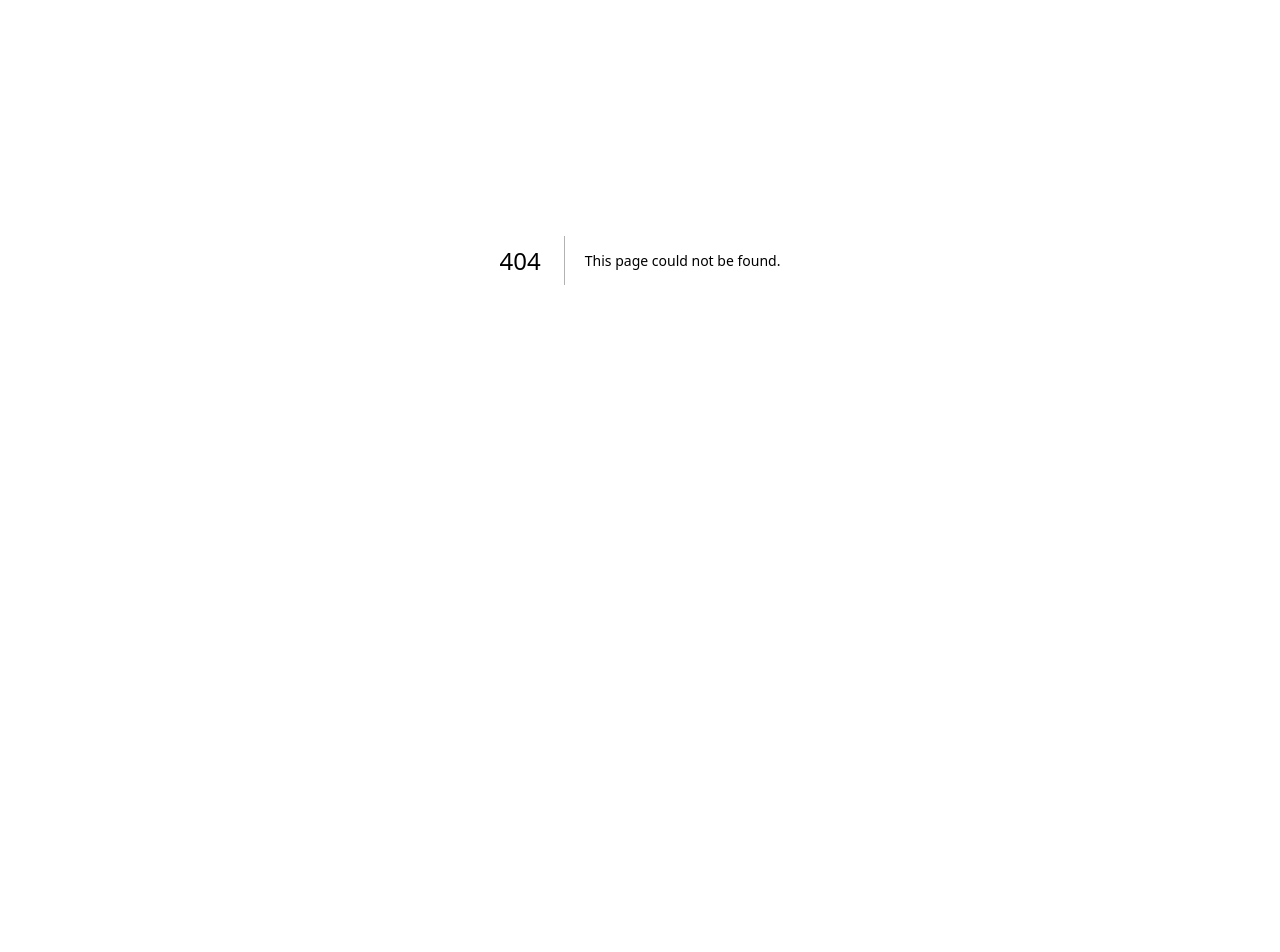
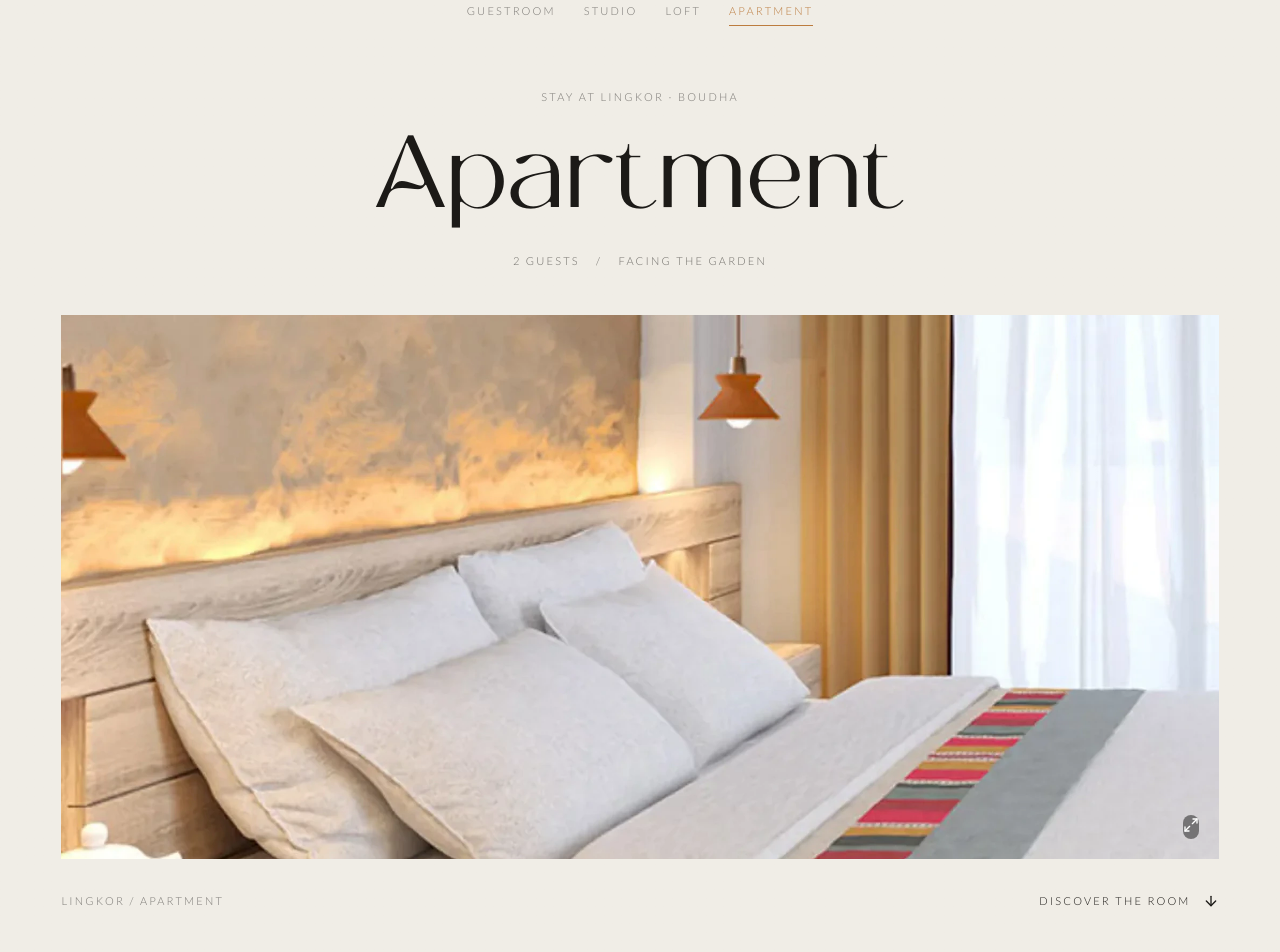
Before and after one commit to Sauravshrestha25/lingkor-frontend, a Next.js app: page /rooms/apartment in a window 1280 px wide. Before the commit this address had no page. Shown: the part 140-1092 px from the top of the page. Before the commit the page ends 800 px from the top, so only its background shows below. Built offline with nearby package versions, Linux system fonts and the light colour scheme.

Commit message:
feat: rename homepage rooms, add per-room detail pages
Guestroom/Studio/Loft/Apartment naming, slugs, headline/description fields;
RoomCard drops guest count and detail line, View Details links to a real
/rooms/[slug] page instead of an anchor.

```diff
--- /dev/null
+++ b/app/rooms/[slug]/page.tsx
@@ -0,0 +1,100 @@
+import type { Metadata } from "next";
+import Link from "next/link";
+import { notFound } from "next/navigation";
+import { ArrowLeft, ArrowRight, ArrowDown } from "lucide-react";
+import { Photo } from "@/components/media/Photo";
+import Footer from "@/features/navigation/components/Footer";
+import EnquireForm from "@/features/enquiry/components/EnquireForm";
+import { ROOMS, roomBySlug } from "@/features/rooms/data/rooms";
+import { RoomPhoto } from "@/features/rooms/components/RoomPhoto";
+import { Button } from "@/components/shared/button";
+
+type Props = { params: Promise<{ slug: string }> };
+
+export function generateStaticParams() {
+  return ROOMS.map(({ slug }) => ({ slug }));
+}
+
+export async function generateMetadata({ params }: Props): Promise<Metadata> {
+  const room = roomBySlug((await params).slug);
+  if (!room) notFound();
+  return {
+    title: `${room.name} — Rooms at Lingkor`,
+    description: room.description,
+    openGraph: { title: `${room.name} — Lingkor`, description: room.description, images: [`/images/rooms/${room.id}.webp`] },
+  };
+}
+
+export default async function RoomPage({ params }: Props) {
+  const room = roomBySlug((await params).slug);
+  if (!room) notFound();
+  const nextRoom = ROOMS[(ROOMS.indexOf(room) + 1) % ROOMS.length];
+
+  return (
+    <main className="w-full bg-canvas text-ink">
+      <header className="shell-px pt-32 pb-9 sm:pt-36 md:pb-12">
+        <nav aria-label="Room types" className="flex flex-wrap justify-center gap-x-7 gap-y-4">
+          {ROOMS.map((item) => (
+            <Link key={item.slug} href={`/rooms/${item.slug}`} aria-current={item.slug === room.slug ? "page" : undefined} className={`text-label border-b pb-2 uppercase transition-colors hover:text-brick ${item.slug === room.slug ? "border-brick text-brick" : "border-transparent text-ink/55"}`}>
+              {item.name}
+            </Link>
+          ))}
+        </nav>
+        <div className="mt-12 text-center md:mt-16">
+          <p className="text-label uppercase text-ink/55">Stay at Lingkor · Boudha</p>
+          <h1 className="mt-6 font-display text-[clamp(3.5rem,8vw,7rem)] leading-none">{room.name}</h1>
+          <p className="mt-6 text-label uppercase text-ink/60">{room.size} <span aria-hidden="true" className="mx-3">/</span> {room.note}</p>
+        </div>
+      </header>
+
+      <section aria-label={`${room.name} photograph`} className="px-4 md:shell-px">
+        <RoomPhoto key={room.slug} room={room} />
+        <div className="mt-5 flex items-center justify-between gap-6">
+          <span className="text-label uppercase text-ink/55">Lingkor / {room.name}</span>
+          <Button asChild><a href="#room-details" className="inline-flex min-h-11 items-center gap-3 text-label uppercase hover:text-brick">Discover the room <ArrowDown aria-hidden="true" className="size-4" /></a></Button>
+        </div>
+      </section>
+
+      <section id="room-details" className="shell-px section-y scroll-mt-28">
+        <div className="mx-auto grid max-w-6xl gap-12 md:grid-cols-2 md:gap-20">
+          <div>
+            <p className="text-label uppercase text-brick">The {room.name}</p>
+            <h2 className="mt-7 max-w-[16ch] font-display text-section">{room.headline}</h2>
+          </div>
+          <div>
+            <p className="text-body leading-relaxed text-ink/75">{room.description}</p>
+            <dl className="mt-9 border-t border-ink/15">
+              <div className="flex justify-between gap-6 border-b border-ink/15 py-5"><dt className="text-label uppercase text-ink/55">Occupancy</dt><dd className="text-sm">{room.size}</dd></div>
+              <div className="flex justify-between gap-6 border-b border-ink/15 py-5"><dt className="text-label uppercase text-ink/55">Character</dt><dd className="text-right text-sm">{room.note}</dd></div>
+            </dl>
+            <Button asChild><a href="#room-enquiry" className="mt-9 inline-flex min-h-14 items-center justify-center gap-5 text-label uppercase"><span className="text-trim">Enquire about this room</span><ArrowRight aria-hidden="true" className="size-4" /></a></Button>
+          </div>
+        </div>
+      </section>
+
+      <section id="room-enquiry" className="scroll-mt-24 bg-surface shell-px section-y">
+        <div className="mx-auto grid max-w-6xl gap-12 md:grid-cols-2 md:gap-20">
+          <div>
+            <p className="text-label uppercase text-brick">Make yourself at home</p>
+            <h2 className="mt-7 font-display text-section">Your stay,<br />at your pace.</h2>
+            <p className="mt-8 max-w-[34ch] text-body text-ink/65">Tell us your dates and who is coming. We will be in touch with availability and rates for the {room.name}.</p>
+          </div>
+          <EnquireForm key={room.slug} roomName={room.name} />
+        </div>
+      </section>
+
+      <section className="shell-px section-y" aria-labelledby="next-room-heading">
+        <div className="mb-9 flex items-center justify-between gap-5">
+          <h2 id="next-room-heading" className="text-label uppercase text-ink/55">Another way to stay</h2>
+          <Button asChild><Link href="/rooms" className="inline-flex min-h-11 items-center gap-3 text-label uppercase hover:text-brick"><ArrowLeft aria-hidden="true" className="size-4" />All rooms</Link></Button>
+        </div>
+        <Link href={`/rooms/${nextRoom.slug}`} className="group relative block overflow-hidden text-white">
+          <Photo src={`/images/rooms/${nextRoom.id}.webp`} alt={`${nextRoom.name} at Lingkor`} sizes="90vw" className="h-[45svh] min-h-72" imgClassName="transition-transform duration-700 group-hover:scale-[1.03]" />
+          <div className="absolute inset-0 bg-linear-to-t from-black/65 via-black/10 to-transparent" />
+          <div className="absolute inset-x-0 bottom-0 flex items-end justify-between gap-6 p-7 md:p-12"><div><p className="text-label uppercase">Discover the {nextRoom.name}</p><p className="mt-4 font-display text-[clamp(2.5rem,5vw,5rem)] leading-none">{nextRoom.name}</p></div><ArrowRight aria-hidden="true" strokeWidth={1} className="size-9 transition-transform group-hover:translate-x-2" /></div>
+        </Link>
+      </section>
+      <Footer background="surface" />
+    </main>
+  );
+}
--- a/features/rooms/components/RoomCard.tsx
+++ b/features/rooms/components/RoomCard.tsx
@@ -1,13 +1,8 @@
 import { Astroid } from "lucide-react";
+import Link from "next/link";
 import { Photo } from "@/components/media/Photo";
-import { Label } from "@/components/ui";
-
-type Room = {
-  id: string;
-  name: string;
-  note: string;
-  size: string;
-};
+import type { Room } from "../data/rooms";
+import { Button } from "@/components/shared/button";
 
 export function RoomCard({
   room,
@@ -25,7 +20,7 @@ export function RoomCard({
   const Heading = headingLevel;
 
   return (
-    <article className={`group ${className}`}>
+    <article id={room.id} className={`group ${className}`}>
       {/* Same frame the spaces cards carry, so a room and a space read as two
           views of one house rather than two components. */}
       <div className="relative outline-1 outline-solid outline-amber-300 outline-offset-[10px]">
@@ -44,12 +39,14 @@ export function RoomCard({
         />
       </div>
 
-      <div className="mt-6 flex items-baseline justify-between pt-2">
-        <div>
-          <Heading className="font-display text-sub">{room.name}</Heading>
-          <Label className="mt-6 block font-sub opacity-80">{room.note}</Label>
-        </div>
-        <Label className="shrink-0">{room.size}</Label>
+      <div className="mt-6 flex flex-wrap items-center justify-between gap-x-4 gap-y-2 pt-2">
+        <Heading className="font-display text-sub">{room.name}</Heading>
+        <Button asChild><Link
+          href={`/rooms/${room.slug}`}
+          className="text-label uppercase"
+        >
+          View Details
+        </Link></Button>
       </div>
     </article>
   );
--- /dev/null
+++ b/features/rooms/components/RoomPhoto.tsx
@@ -0,0 +1,29 @@
+"use client";
+
+import { useRef } from "react";
+import Image from "next/image";
+import { Maximize2, X } from "lucide-react";
+import { Photo } from "@/components/media/Photo";
+import type { Room } from "../data/rooms";
+import { Button } from "@/components/shared/button";
+
+export function RoomPhoto({ room }: { room: Room }) {
+  const dialog = useRef<HTMLDialogElement>(null);
+  const src = `/images/rooms/${room.id}.webp`;
+  return (
+    <>
+      <div className="group relative w-full text-white">
+        <Photo src={src} alt={`${room.name} — ${room.note}`} sizes="(min-width: 768px) 90vw, 100vw" preload className="h-[58svh] min-h-80 md:h-[68svh]" imgClassName="transition-transform duration-1000 group-hover:scale-[1.015]" />
+        <div className="absolute right-5 bottom-5 rounded-full bg-black/45 backdrop-blur-sm">
+          <Button type="button" onClick={() => dialog.current?.showModal()} aria-label={`View full photograph of the ${room.name}`} className="cursor-zoom-in"><Maximize2 aria-hidden="true" className="size-4" /></Button>
+        </div>
+      </div>
+      <dialog ref={dialog} aria-label={`${room.name} photograph`} data-lenis-prevent onClick={(event) => { if (event.target === event.currentTarget) dialog.current?.close(); }} className="fixed inset-0 m-auto h-[92svh] max-h-none w-[96vw] max-w-none border-0 bg-midnight p-5 text-white backdrop:bg-black/90 md:p-12">
+        <div className="pointer-events-none relative h-full w-full">
+          <Image src={src} alt={`${room.name} — full room photograph`} fill sizes="96vw" className="object-contain" />
+        </div>
+        <Button autoFocus type="button" onClick={() => dialog.current?.close()} aria-label="Close photograph" className="absolute top-3 right-3 cursor-pointer text-white"><X aria-hidden="true" className="size-6" /></Button>
+      </dialog>
+    </>
+  );
+}
--- a/features/rooms/components/RoomsRail.tsx
+++ b/features/rooms/components/RoomsRail.tsx
@@ -2,7 +2,6 @@
 
 import { useDragRail } from "@/lib/useDragRail";
 import { ROOMS } from "../data/rooms";
-import { Button } from "@/components/shared/button";
 import { Label } from "@/components/ui";
 import { ChevronLeft, ChevronRight } from "lucide-react";
 import { RoomCard } from "./RoomCard";
@@ -45,7 +44,7 @@ export default function RoomsRail() {
           {String(focus + 1).padStart(2, "0")} / {ROOMS.length}
         </Label>
         <div className="flex gap-8">
-          <Button
+          <button
             type="button"
             onClick={scrollPrev}
             disabled={!canScrollPrev}
@@ -53,8 +52,8 @@ export default function RoomsRail() {
             className="text-label cursor-pointer border border-black/80 px-2 py-2 uppercase opacity-50 transition-opacity duration-300 hover:opacity-100 disabled:cursor-default disabled:opacity-25"
           >
             <ChevronLeft />
-          </Button>
-          <Button
+          </button>
+          <button
             type="button"
             onClick={scrollNext}
             disabled={!canScrollNext}
@@ -62,7 +61,7 @@ export default function RoomsRail() {
             className="text-label cursor-pointer border border-black/80 px-2 py-2 uppercase opacity-50 transition-opacity duration-300 hover:opacity-100 disabled:cursor-default disabled:opacity-25"
           >
             <ChevronRight />
-          </Button>
+          </button>
         </div>
       </div>
     </div>
--- a/features/rooms/data/rooms.ts
+++ b/features/rooms/data/rooms.ts
@@ -2,28 +2,46 @@
 export const ROOMS = [
   {
     id: "room-01",
-    name: "Valley Twin",
+    slug: "guestroom",
+    name: "Guestroom",
+    headline: "A quiet place to return to.",
+    description: "A room for two, on the valley side. Settle in after a day around Boudha, leave the bustle at the door, and make a little time for doing nothing.",
     note: "Two beds, valley side",
     size: "2 guests",
   },
 
   {
     id: "room-05",
-    name: "Window Suite",
+    slug: "studio",
+    name: "Studio",
+    headline: "Stay a little longer.",
+    description: "A long window seat invites a slower start to the morning. The Studio offers a place to pause between days out, with room for two to three guests.",
     note: "Long window seat",
-    size: "2 to 3",
+    size: "2 to 3 guests",
   },
   {
     id: "room-06",
-    name: "Top Suite",
+    slug: "loft",
+    name: "Loft",
+    headline: "Above the everyday.",
+    description: "Up on the top floor, the Loft is the quietest of our rooms. A retreat for two to four guests, with a little distance from the pace of the day.",
     note: "Top floor, quietest",
-    size: "2 to 4",
+    size: "2 to 4 guests",
   },
 
   {
     id: "room-08",
-    name: "Garden Superior",
+    slug: "apartment",
+    name: "Apartment",
+    headline: "Your own rhythm, in Boudha.",
+    description: "Facing the garden, the Apartment is a base for two. Unpack, find your favourite corner, and let the days in Boudha unfold at your own pace.",
     note: "Facing the garden",
     size: "2 guests",
   },
 ];
+
+export type Room = (typeof ROOMS)[number];
+
+export function roomBySlug(slug: string) {
+  return ROOMS.find((room) => room.slug === slug);
+}
```
